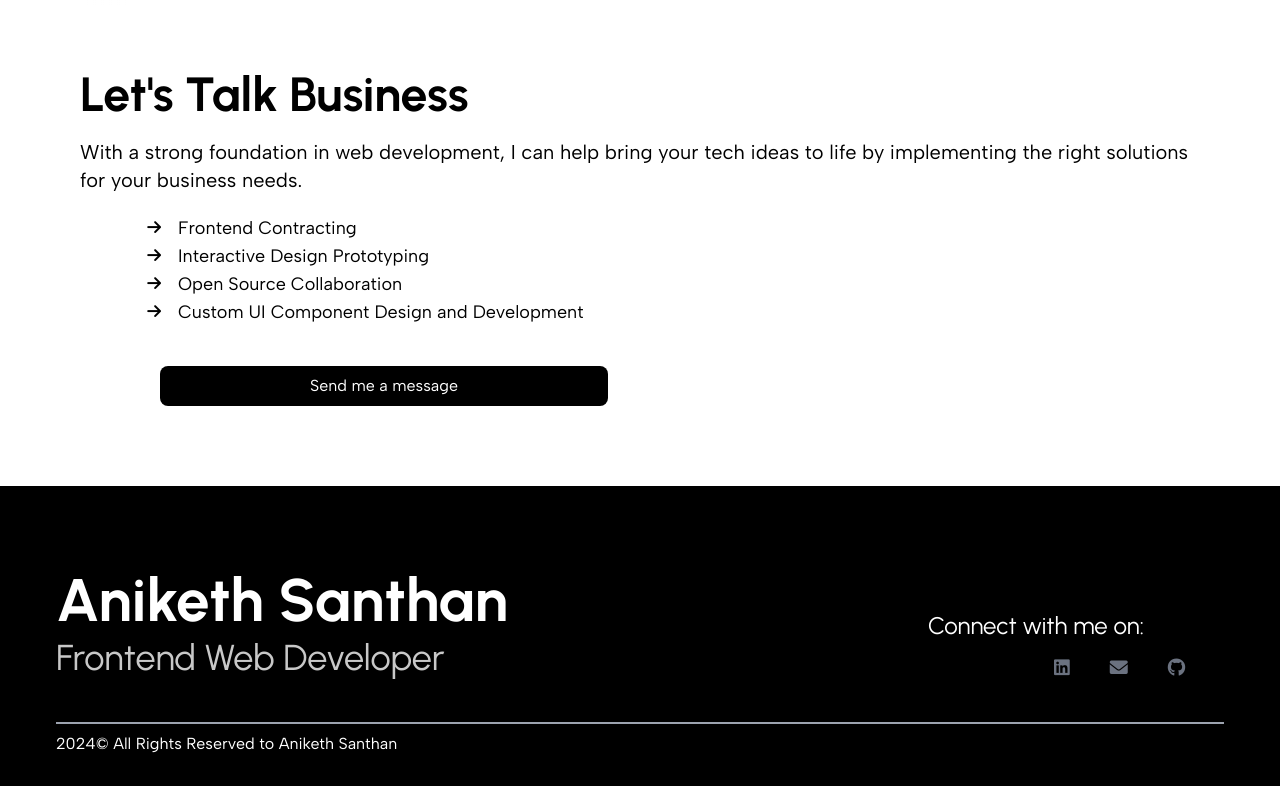
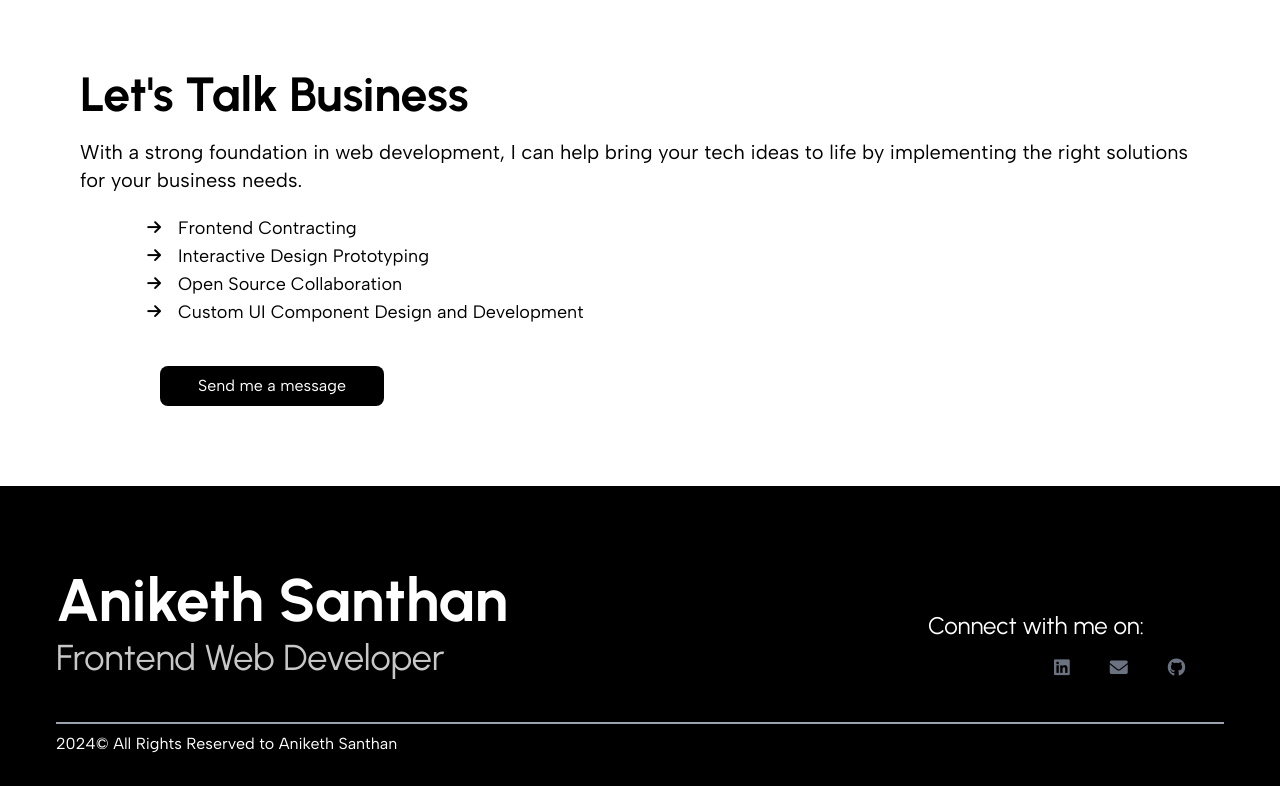
Before and after one commit to anikethsanthan/My-Portfolio, a React (Create React App) app: page / in a window 1280 px wide. Shown: the part 2114-2900 px from the top of the page. Built offline with nearby package versions, Linux system fonts and the light colour scheme; no server answers.

Commit message:
button length bug fixed

```diff
--- a/src/components/Home.js
+++ b/src/components/Home.js
@@ -76,7 +76,7 @@ const Home = () => {
         <button
         onClick={()=>navigate("/StartProject")}
           type="submit"
-          className=" font-albert w-[90%] flex  md:flex-none justify-center md:w-[28rem] md:ml-[10rem] m-auto p-3
+          className=" font-albert w-[90%] flex  md:flex-none justify-center md:w-[14rem] md:ml-[10rem] m-auto p-3
            bg-black text-white font-thin py-2 mb-20
             rounded-lg hover:scale-105 transition-colors"
         >
```
